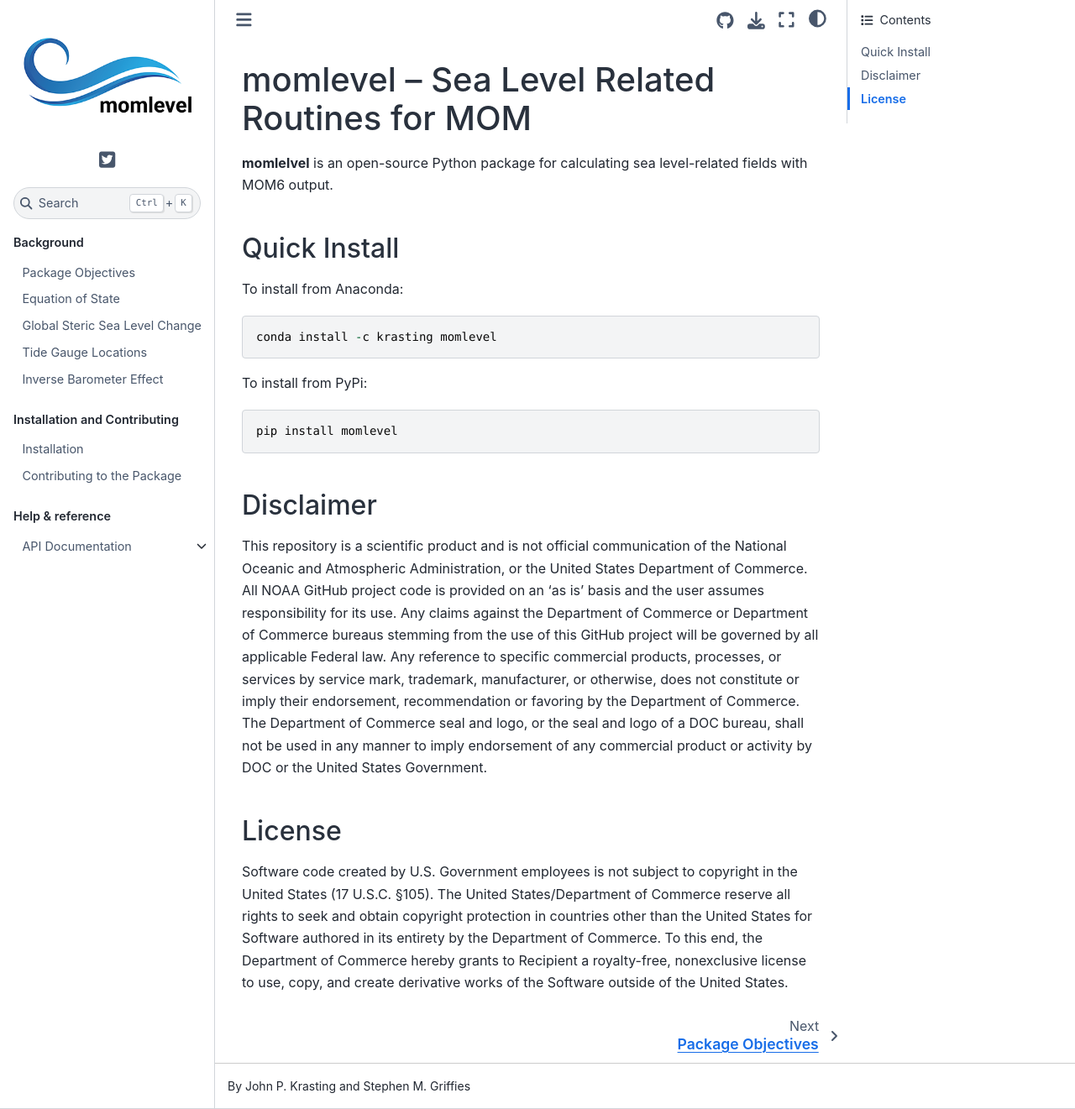
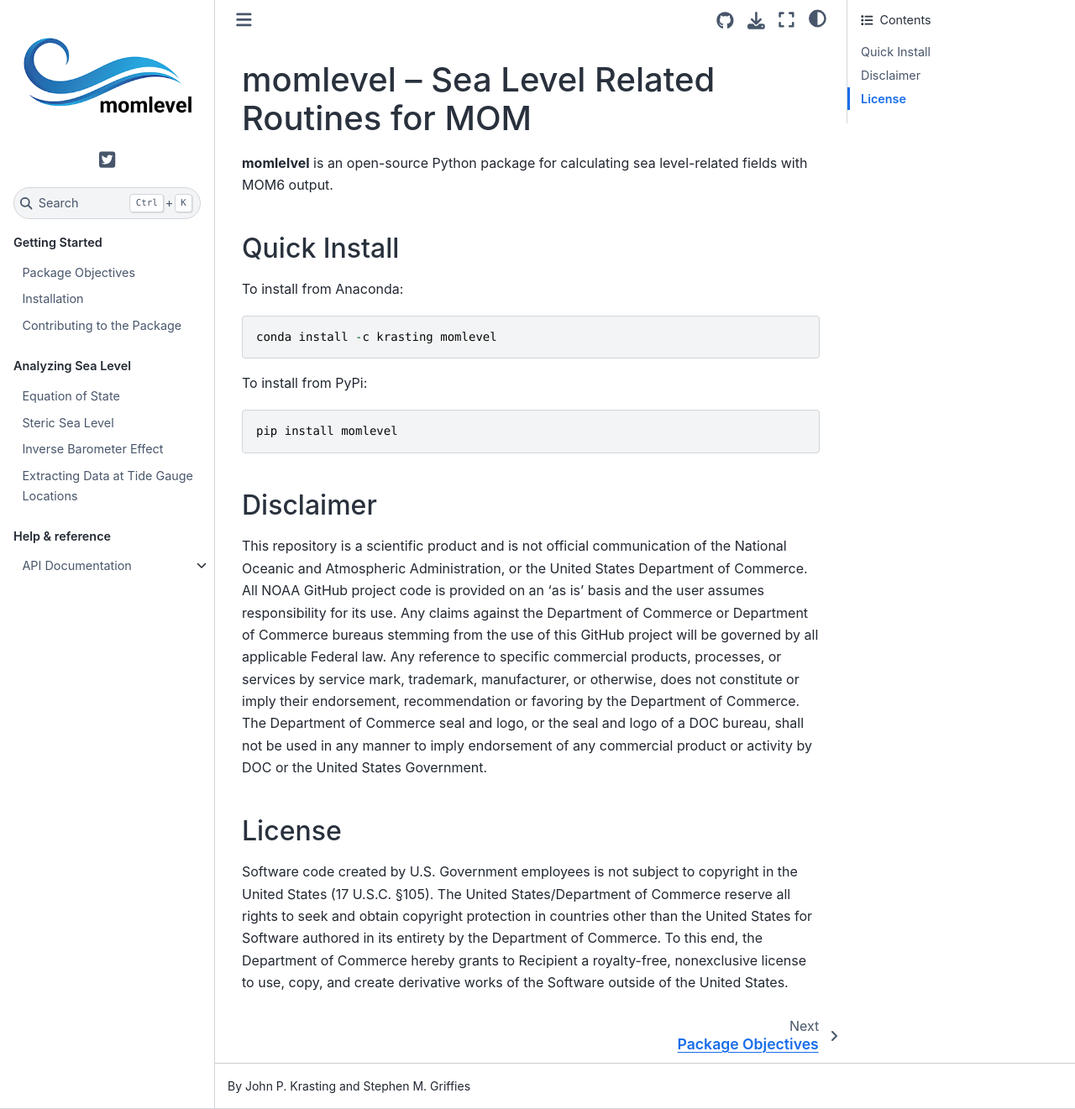
Before and after one commit to jkrasting/momlevel, a Sphinx documentation site: the page built from docs/source/index.rst, in a window 1280 px wide and 1321 px high. Shown: the whole window at 84% size. Built offline with Sphinx 7.4.7 and the Sphinx Book theme 1.1.4, drawn with Linux system fonts in a browser that asks for light colours.

Commit message:
Updated docs - table of contents

```diff
--- a/docs/source/index.rst
+++ b/docs/source/index.rst
@@ -12,13 +12,11 @@ level-related fields with MOM6 output.
 .. toctree::
    :maxdepth: 1
    :hidden:
-   :caption: Background
+   :caption: Getting Started
 
    objective
-   eos
-   steric
-   tidegauge
-   inverse_barometer
+   install
+   contrib
 
 ..   install
 ..   virtualenv
@@ -27,10 +25,12 @@ level-related fields with MOM6 output.
 .. toctree::
    :maxdepth: 1
    :hidden:
-   :caption: Installation and Contributing
+   :caption: Analyzing Sea Level
 
-   install
-   contrib
+   Equation of State <eos>
+   Steric Sea Level <steric>
+   Inverse Barometer Effect <inverse_barometer>
+   Extracting Data at Tide Gauge Locations <tidegauge>
 
 .. * :doc:`generate_diags`
 .. * :doc:`sqlite_format`
```
